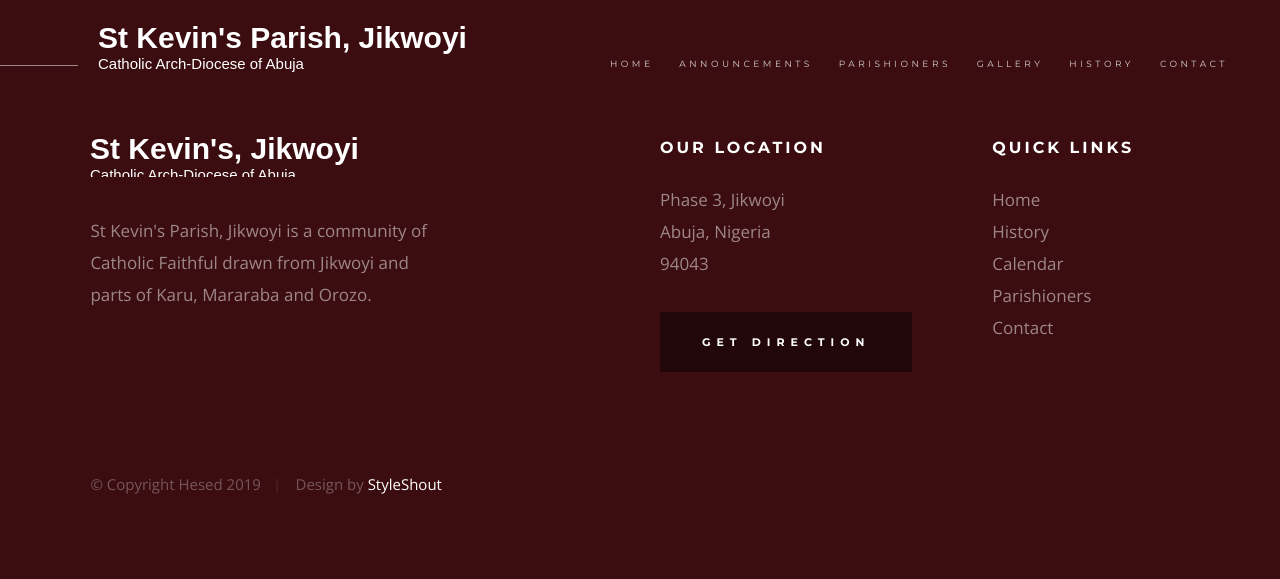
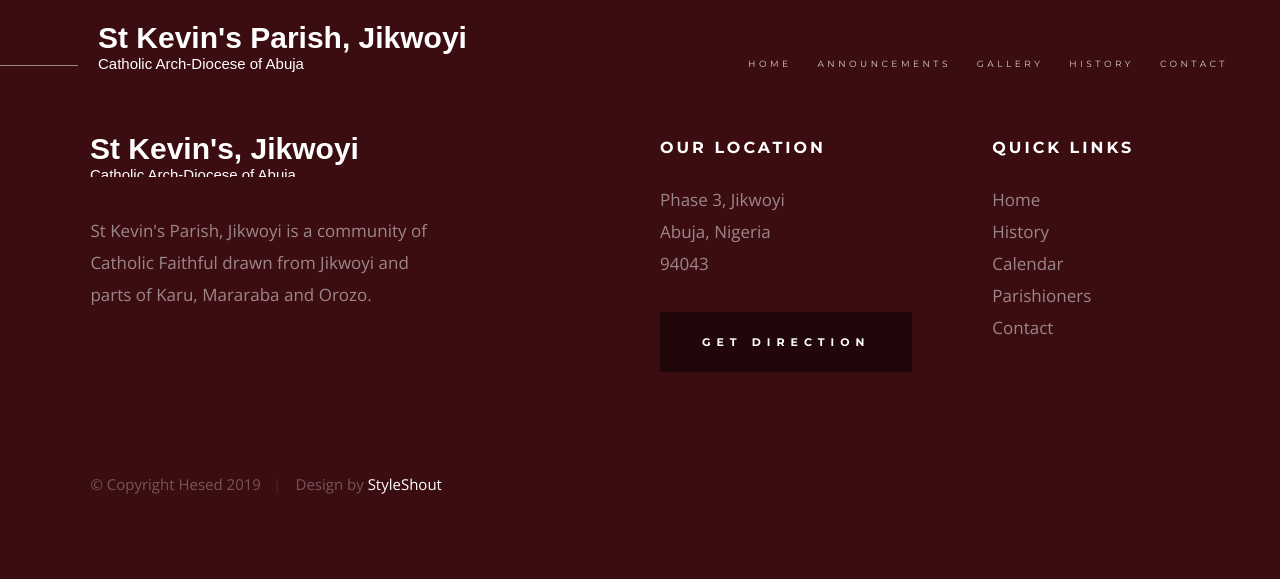
Before and after one commit to maziokey/parishbits, a Django app: template templates/stkev_base.html in a window 1280 px wide. Shown: the top 579 px of the page. Run offline with Django 3.2, Linux system fonts and the light colour scheme; the template is opened without the code that fills it, so the values that code supplies are empty; some libraries are stand-ins or nearby versions.

Commit message:
removed parishioner section

```diff
--- a/templates/stkev_base.html
+++ b/templates/stkev_base.html
@@ -74,7 +74,6 @@
             <ul class="header-nav">
                 <li class="current"><a href="{% url 'stkevins:stkevins' %}" title="Home">Home</a></li>
                 <li><a href="{% url 'stkevins:event_list' %}" title="calender">Announcements</a></li>
-                <li><a href="{% url 'stkevins:parishioner_list' %}" title="parishioners">Parishioners</a></li>
                 <li><a href="{% url 'stkevins:gallery' %}" title="gallery">Gallery</a></li>
                 <li><a href="{% url 'stkevins:history' %}" title="history">History</a></li>
                 <li><a href="{% url 'stkevins:contact' %}" title="Contact us">Contact</a></li>
```
